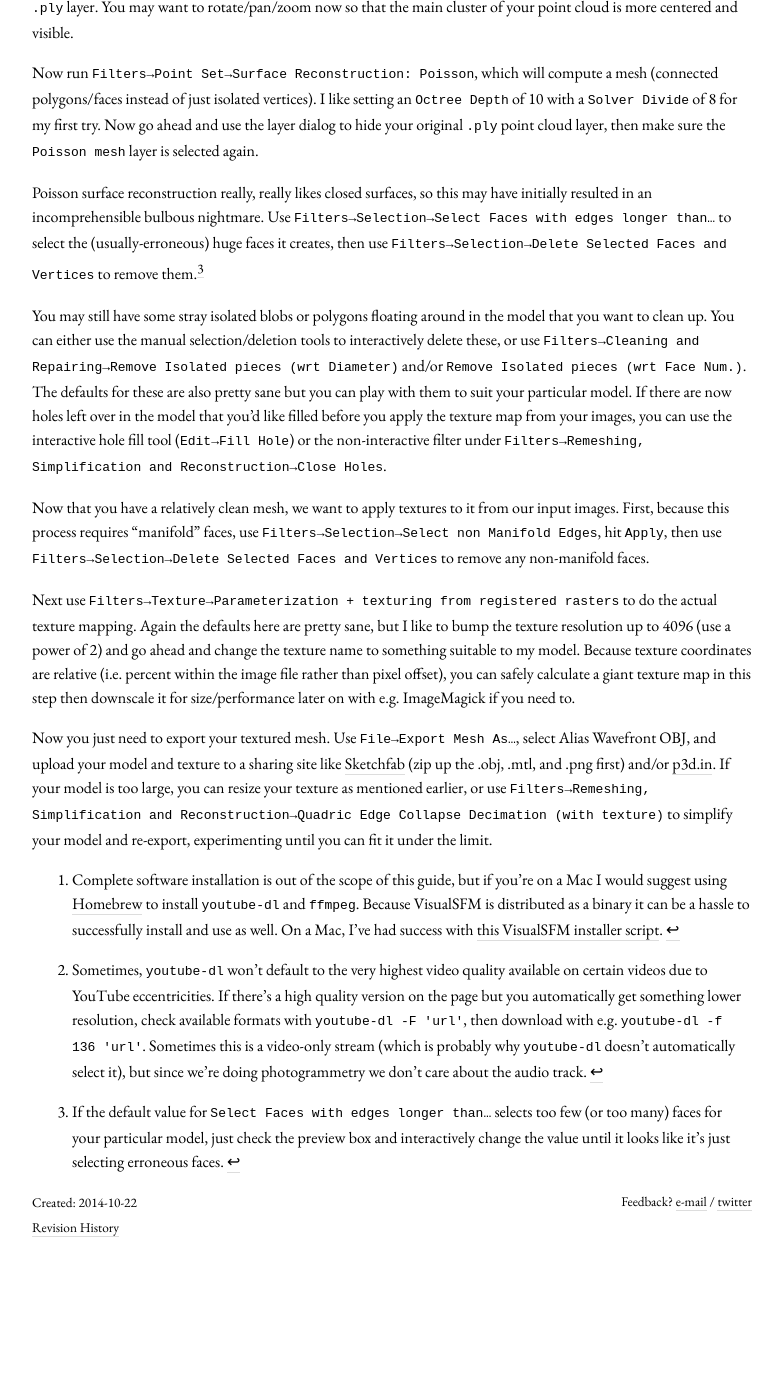
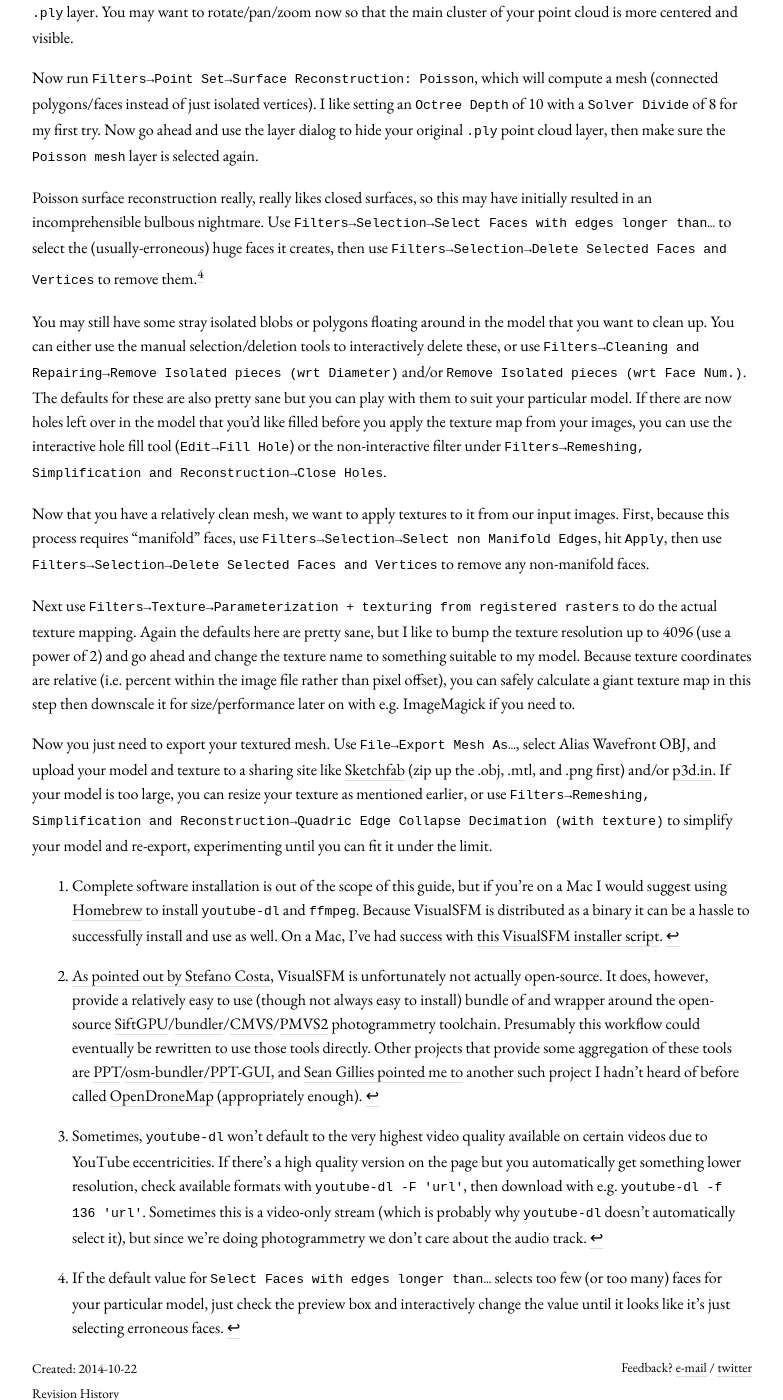
Before and after one commit to ryanfb/etc, a Jekyll site: the page built from _posts/2014-10-22-drone_photogrammetry_workflow.md, in a window 1280 px wide and 1400 px high, scrolled down 1967 px. Shown: the whole window, without its empty margins (248-1031 px from the left). Built offline with Jekyll 4.4.1, drawn with Linux system fonts in a browser that asks for light colours; before the commit the page ends 3287 px from its top, so only the background shows below that.

Commit message:
Add open-source note

```diff
--- a/_posts/2014-10-22-drone_photogrammetry_workflow.md
+++ b/_posts/2014-10-22-drone_photogrammetry_workflow.md
@@ -59,7 +59,7 @@ Next, you want to actually compute a mesh from your point cloud, clean up the me
 
 Now run `Filters→Point Set→Surface Reconstruction: Poisson`, which will compute a mesh (connected polygons/faces instead of just isolated vertices). I like setting an `Octree Depth` of 10 with a `Solver Divide` of 8 for my first try. Now go ahead and use the layer dialog to hide your original `.ply` point cloud layer, then make sure the `Poisson mesh` layer is selected again.
 
-Poisson surface reconstruction really, really likes closed surfaces, so this may have initially resulted in an incomprehensible bulbous nightmare. Use `Filters→Selection→Select Faces with edges longer than…` to select the (usually-erroneous) huge faces it creates, then use `Filters→Selection→Delete Selected Faces and Vertices` to remove them.[^3]
+Poisson surface reconstruction really, really likes closed surfaces, so this may have initially resulted in an incomprehensible bulbous nightmare. Use `Filters→Selection→Select Faces with edges longer than…` to select the (usually-erroneous) huge faces it creates, then use `Filters→Selection→Delete Selected Faces and Vertices` to remove them.[^4]
 
 You may still have some stray isolated blobs or polygons floating around in the model that you want to clean up. You can either use the manual selection/deletion tools to interactively delete these, or use `Filters→Cleaning and Repairing→Remove Isolated pieces (wrt Diameter)` and/or `Remove Isolated pieces (wrt Face Num.)`. The defaults for these are also pretty sane but you can play with them to suit your particular model. If there are now holes left over in the model that you'd like filled before you apply the texture map from your images, you can use the interactive hole fill tool (`Edit→Fill Hole`) or the non-interactive filter under `Filters→Remeshing, Simplification and Reconstruction→Close Holes`.
 
@@ -71,6 +71,8 @@ Now you just need to export your textured mesh. Use `File→Export Mesh As…`,
 
 [^1]: Complete software installation is out of the scope of this guide, but if you're on a Mac I would suggest using [Homebrew](http://brew.sh/) to install `youtube-dl` and `ffmpeg`. Because VisualSFM is distributed as a binary it can be a hassle to successfully install and use as well. On a Mac, I've had success with [this VisualSFM installer script](https://github.com/luckybulldozer/VisualSFM_OS_X_Mavericks_Installer).
 
-[^2]: Sometimes, `youtube-dl` won't default to the very highest video quality available on certain videos due to YouTube eccentricities. If there's a high quality version on the page but you automatically get something lower resolution, check available formats with `youtube-dl -F 'url'`, then download with e.g. `youtube-dl -f 136 'url'`. Sometimes this is a video-only stream (which is probably why `youtube-dl` doesn't automatically select it), but since we're doing photogrammetry we don't care about the audio track.
+[^2]: [As pointed out by Stefano Costa](https://twitter.com/stekosteko/status/524963983577841664), VisualSFM is unfortunately not actually open-source. It does, however, provide a relatively easy to use (though not always easy to install) bundle of and wrapper around the open-source [SiftGPU](http://cs.unc.edu/~ccwu/siftgpu/)/[bundler](http://www.cs.cornell.edu/~snavely/bundler/)/[CMVS](http://www.di.ens.fr/cmvs/)/[PMVS2](http://www.di.ens.fr/pmvs/) photogrammetry toolchain. Presumably this workflow could eventually be rewritten to use those tools directly. Other projects that provide some aggregation of these tools are [PPT](http://opensourcephotogrammetry.blogspot.it/2010/09/python-photogrammetry-toolbox.html)/[osm-bundler](https://code.google.com/p/osm-bundler/)/[PPT-GUI](https://github.com/archeos/ppt-gui/), and [Sean Gillies pointed me to](https://twitter.com/sgillies/status/524986109839671297) another such project I hadn't heard of before called [OpenDroneMap](https://github.com/OpenDroneMap/OpenDroneMap) (appropriately enough).
 
-[^3]: If the default value for `Select Faces with edges longer than…` selects too few (or too many) faces for your particular model, just check the preview box and interactively change the value until it looks like it's just selecting erroneous faces.
+[^3]: Sometimes, `youtube-dl` won't default to the very highest video quality available on certain videos due to YouTube eccentricities. If there's a high quality version on the page but you automatically get something lower resolution, check available formats with `youtube-dl -F 'url'`, then download with e.g. `youtube-dl -f 136 'url'`. Sometimes this is a video-only stream (which is probably why `youtube-dl` doesn't automatically select it), but since we're doing photogrammetry we don't care about the audio track.
+
+[^4]: If the default value for `Select Faces with edges longer than…` selects too few (or too many) faces for your particular model, just check the preview box and interactively change the value until it looks like it's just selecting erroneous faces.
```
Also changed, not shown: other parts of _posts/2014-10-22-drone_photogrammetry_workflow.md (+2 -2 lines).
